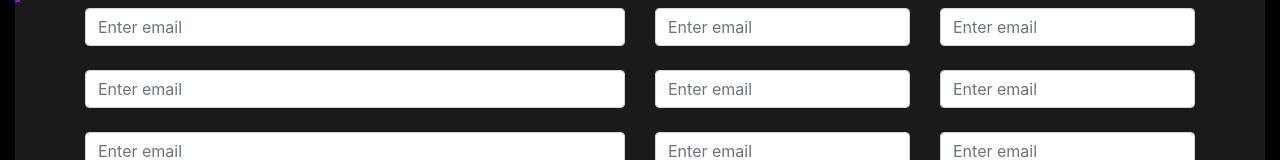
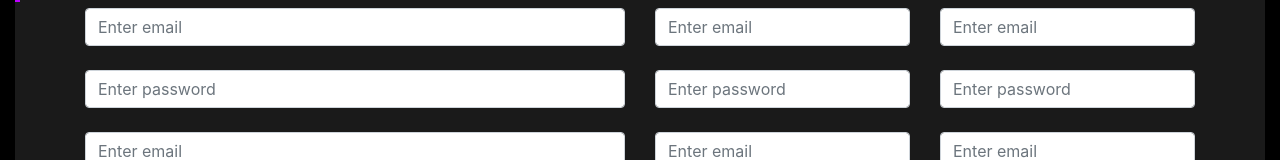
Before and after one commit to bhudevqversity/virdioadmin, a React (Create React App) app: page / in a window 1280 px wide. Shown: the part 299-459 px from the top of the page. Built offline with nearby package versions, Linux system fonts and the light colour scheme.

Commit message:
changes done

```diff
--- a/src/components/Header.js
+++ b/src/components/Header.js
@@ -68,13 +68,13 @@ class Header extends Component {
 
                         <div className="row mt-4">
                                 <div className="col-lg-6">
-                                    <input type="email" className="form-control"   placeholder="Enter email"/>
+                                    <input type="email" className="form-control"   placeholder="Enter password"/>
                                 </div>
                                 <div className="col-lg-3">
-                                    <input type="email" className="form-control"   placeholder="Enter email"/>
+                                    <input type="email" className="form-control"   placeholder="Enter password"/>
                                 </div>
                                 <div className="col-lg-3">
-                                    <input type="email" className="form-control"   placeholder="Enter email"/>
+                                    <input type="email" className="form-control"   placeholder="Enter password"/>
                                 </div>
                         </div>
 
```
